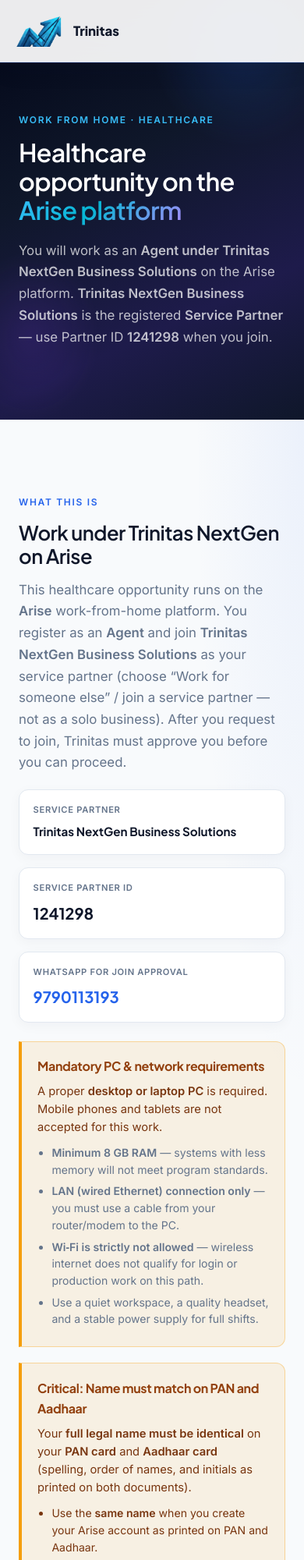
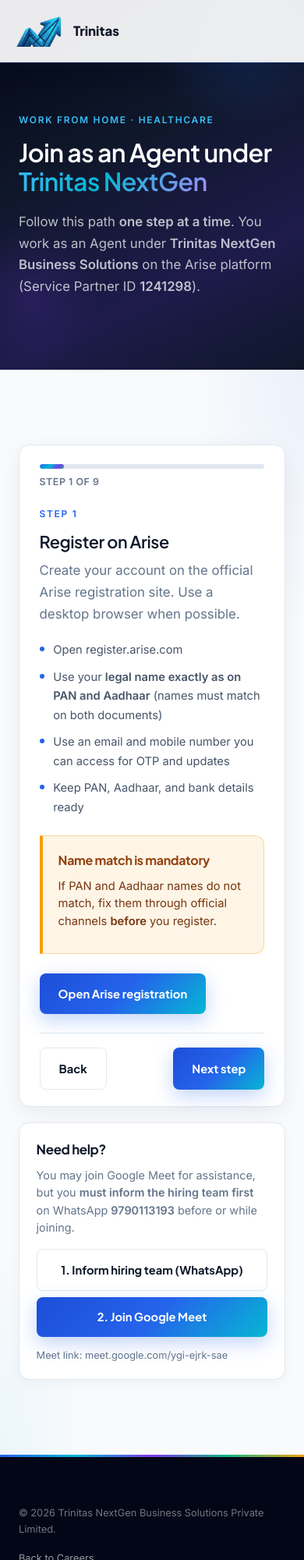
Before and after one commit to balahari13/Assessment, a website: page healthcare.html in a window 390 px wide. Shown: the top 2000 px of the page at 78% size. Drawn offline with Linux system fonts and the light colour scheme.

Commit message:
Healthcare one-step wizard: expertise, NDAs, dual assessments, Meet help

```diff
--- a/build.mjs
+++ b/build.mjs
@@ -7,7 +7,7 @@ const deploy = join(root, 'deploy');
 const siteFiles = [
     'index.html', 'about.html', 'careers.html', 'healthcare.html', 'assessment.html', 'admin.html',
     '404.html', 'thank-you.html',
-    'styles.css', 'careers.css', 'main.js', 'api.js', 'careers.js',
+    'styles.css', 'careers.css', 'main.js', 'api.js', 'careers.js', 'healthcare.js',
     'assessment.js', 'assessment-aptitude.js', 'assessment-data.js', 'assessment-data-attempt2.js', 'admin.js',
     'logo-icon.png', 'logo-full.png', 'logo-wordmark.png'
 ];
--- a/careers.css
+++ b/careers.css
@@ -96,11 +96,89 @@
     gap: 2rem;
     align-items: start;
 }
+.wizard-card {
+    background: var(--white);
+    border: 1px solid var(--border);
+    border-radius: 14px;
+    padding: 1.5rem 1.6rem 1.35rem;
+    box-shadow: 0 8px 28px rgba(15, 23, 42, 0.06);
+    margin-bottom: 1.25rem;
+}
+.wizard-progress { margin-bottom: 1.25rem; }
+.wizard-progress-track {
+    height: 6px;
+    background: var(--border);
+    border-radius: 99px;
+    overflow: hidden;
+}
+.wizard-progress-fill {
+    height: 100%;
+    width: 11%;
+    background: var(--gradient-brand);
+    border-radius: 99px;
+    transition: width 0.35s ease;
+}
+.wizard-step-label {
+    margin: 0.45rem 0 0;
+    font-size: 0.78rem;
+    font-weight: 700;
+    color: var(--text-muted);
+    letter-spacing: 0.04em;
+    text-transform: uppercase;
+}
+.wizard-step h2 {
+    font-size: 1.35rem;
+    margin: 0.25rem 0 0.65rem;
+    color: var(--navy);
+}
+.wizard-step .section-desc { margin-bottom: 0.85rem; }
+.wizard-step .btn { margin-top: 0.35rem; }
+.wizard-nav {
+    display: flex;
+    justify-content: space-between;
+    gap: 0.75rem;
+    margin-top: 1.5rem;
+    padding-top: 1.15rem;
+    border-top: 1px solid var(--border);
+    flex-wrap: wrap;
+}
+.wizard-nav .btn-primary { margin-left: auto; }
+.wizard-help {
+    background: var(--white);
+    border: 1px solid var(--border);
+    border-radius: 14px;
+    padding: 1.25rem 1.35rem;
+    box-shadow: 0 4px 16px rgba(15, 23, 42, 0.04);
+}
+.wizard-help h3 {
+    font-size: 1.05rem;
+    margin: 0 0 0.5rem;
+    color: var(--navy);
+}
+.wizard-help p {
+    font-size: 0.9rem;
+    line-height: 1.55;
+    color: var(--text-muted);
+    margin: 0 0 1rem;
+}
+.wizard-help-actions {
+    display: flex;
+    flex-direction: column;
+    gap: 0.5rem;
+}
+.wizard-help-note {
+    margin: 0.85rem 0 0 !important;
+    font-size: 0.8rem !important;
+}
 .healthcare-id-card {
     display: grid;
     grid-template-columns: repeat(3, 1fr);
     gap: 1rem;
     margin: 1.25rem 0 1.5rem;
+}
+.healthcare-id-card--compact {
+    grid-template-columns: 1fr 1fr;
+    margin: 1rem 0;
 }
 .healthcare-alert--equipment {
     background: rgba(37, 99, 235, 0.08);
--- a/healthcare.html
+++ b/healthcare.html
@@ -4,7 +4,7 @@
     <meta charset="UTF-8">
     <meta name="viewport" content="width=device-width, initial-scale=1.0">
     <title>Healthcare Opportunity | Trinitas Careers</title>
-    <meta name="description" content="Healthcare work-from-home opportunity via the Arise platform. Join Service Partner ID 1241298. Name on PAN and Aadhaar must match.">
+    <meta name="description" content="Step-by-step healthcare work-from-home path via Arise under Trinitas NextGen Business Solutions (Service Partner ID 1241298).">
     <meta name="theme-color" content="#020617">
     <link rel="icon" href="logo-icon.png" type="image/png">
     <link rel="preconnect" href="https://fonts.googleapis.com">
@@ -51,115 +51,159 @@
         <section class="careers-hero">
             <div class="container">
                 <p class="eyebrow eyebrow-light">Work From Home · Healthcare</p>
-                <h1>Healthcare opportunity on the <span class="text-accent-light">Arise platform</span></h1>
-                <p class="lead lead-light">You will work as an <strong>Agent under Trinitas NextGen Business Solutions</strong> on the Arise platform. <strong>Trinitas NextGen Business Solutions</strong> is the registered <strong>Service Partner</strong> — use Partner ID <strong>1241298</strong> when you join.</p>
+                <h1>Join as an Agent under <span class="text-accent-light">Trinitas NextGen</span></h1>
+                <p class="lead lead-light">Follow this path <strong>one step at a time</strong>. You work as an Agent under <strong>Trinitas NextGen Business Solutions</strong> on the Arise platform (Service Partner ID <strong>1241298</strong>).</p>
             </div>
         </section>
 
         <section class="section section-light">
-            <div class="container healthcare-layout">
-                <div>
-                    <p class="eyebrow">What this is</p>
-                    <h2>Work under Trinitas NextGen on Arise</h2>
-                    <p class="section-desc">This healthcare opportunity runs on the <strong>Arise</strong> work-from-home platform. You register as an <strong>Agent</strong> and join <strong>Trinitas NextGen Business Solutions</strong> as your service partner (choose “Work for someone else” / join a service partner — not as a solo business). After you request to join, Trinitas must approve you before you can proceed.</p>
+            <div class="container" style="max-width:720px">
+                <div class="wizard-card" id="hc-wizard">
+                    <div class="wizard-progress" aria-hidden="true">
+                        <div class="wizard-progress-track">
+                            <div class="wizard-progress-fill" id="wizard-progress-fill"></div>
+                        </div>
+                        <p class="wizard-step-label" id="wizard-step-label">Step 1 of 9</p>
+                    </div>
 
-                    <div class="healthcare-id-card">
-                        <div>
-                            <span class="healthcare-id-label">Service Partner</span>
-                            <strong class="healthcare-id-value" style="font-size:0.95rem;line-height:1.25">Trinitas NextGen Business Solutions</strong>
+                    <div class="wizard-step" data-step="0">
+                        <p class="eyebrow">Step 1</p>
+                        <h2>Register on Arise</h2>
+                        <p class="section-desc">Create your account on the official Arise registration site. Use a desktop browser when possible.</p>
+                        <ul class="careers-list">
+                            <li>Open <a href="https://register.arise.com/" target="_blank" rel="noopener">register.arise.com</a></li>
+                            <li>Use your <strong>legal name exactly as on PAN and Aadhaar</strong> (names must match on both documents)</li>
+                            <li>Use an email and mobile number you can access for OTP and updates</li>
+                            <li>Keep PAN, Aadhaar, and bank details ready</li>
+                        </ul>
+                        <div class="healthcare-alert" role="note">
+                            <h3>Name match is mandatory</h3>
+                            <p>If PAN and Aadhaar names do not match, fix them through official channels <strong>before</strong> you register.</p>
                         </div>
-                        <div>
-                            <span class="healthcare-id-label">Service Partner ID</span>
-                            <strong class="healthcare-id-value">1241298</strong>
-                        </div>
-                        <div>
-                            <span class="healthcare-id-label">WhatsApp for join approval</span>
-                            <strong class="healthcare-id-value">
-                                <a href="https://wa.me/919790113193">9790113193</a>
-                            </strong>
+                        <a href="https://register.arise.com/" class="btn btn-primary" target="_blank" rel="noopener">Open Arise registration</a>
+                    </div>
+
+                    <div class="wizard-step" data-step="1" hidden>
+                        <p class="eyebrow">Step 2</p>
+                        <h2>Areas of expertise and interest</h2>
+                        <p class="section-desc">After registering, complete the profile section for <strong>areas of expertise</strong> and <strong>areas of interest</strong> on Arise. Choose options that match your skills (for example healthcare support, customer care, or related domains shown on the form).</p>
+                        <ul class="careers-list">
+                            <li>Fill every required field honestly — this helps matching and approval</li>
+                            <li>Save or continue only after expertise and interest sections are complete</li>
+                        </ul>
+                    </div>
+
+                    <div class="wizard-step" data-step="2" hidden>
+                        <p class="eyebrow">Step 3</p>
+                        <h2>Work for Someone Else</h2>
+                        <p class="section-desc">Select <strong>Work for someone else</strong> / join an existing service partner. Do <strong>not</strong> create your own service partner business for this path.</p>
+                        <ul class="careers-list">
+                            <li>You will join as an <strong>Agent under Trinitas NextGen Business Solutions</strong></li>
+                            <li>Service Partner name: <strong>Trinitas NextGen Business Solutions</strong></li>
+                            <li>Service Partner ID (enter later in this step sequence): <strong>1241298</strong></li>
+                        </ul>
+                    </div>
+
+                    <div class="wizard-step" data-step="3" hidden>
+                        <p class="eyebrow">Step 4</p>
+                        <h2>Aadhaar &amp; PAN — verify online</h2>
+                        <p class="section-desc">After “Work for someone else,” enter your <strong>Aadhaar</strong> and <strong>PAN</strong> and complete <strong>online verification</strong> on Arise.</p>
+                        <ul class="careers-list">
+                            <li>Numbers and names must match your physical cards</li>
+                            <li>Do not skip verification — partner ID comes only after this succeeds</li>
+                        </ul>
+                        <div class="healthcare-alert" role="note">
+                            <h3>Critical</h3>
+                            <p>Full legal name must be identical on PAN and Aadhaar (spelling and order of names).</p>
                         </div>
                     </div>
 
-                    <div class="healthcare-alert healthcare-alert--equipment" role="note">
-                        <h3>Mandatory PC &amp; network requirements</h3>
-                        <p>A proper <strong>desktop or laptop PC</strong> is required. Mobile phones and tablets are not accepted for this work.</p>
-                        <ul>
-                            <li><strong>Minimum 8 GB RAM</strong> — systems with less memory will not meet program standards.</li>
-                            <li><strong>LAN (wired Ethernet) connection only</strong> — you must use a cable from your router/modem to the PC.</li>
-                            <li><strong>Wi‑Fi is strictly not allowed</strong> — wireless internet does not qualify for login or production work on this path.</li>
-                            <li>Use a quiet workspace, a quality headset, and a stable power supply for full shifts.</li>
+                    <div class="wizard-step" data-step="4" hidden>
+                        <p class="eyebrow">Step 5</p>
+                        <h2>Enter Service Partner ID &amp; request approval</h2>
+                        <p class="section-desc">Only after Aadhaar and PAN are verified online, enter Service Partner ID <strong>1241298</strong> for <strong>Trinitas NextGen Business Solutions</strong>.</p>
+                        <div class="healthcare-id-card healthcare-id-card--compact">
+                            <div>
+                                <span class="healthcare-id-label">Service Partner ID</span>
+                                <strong class="healthcare-id-value">1241298</strong>
+                            </div>
+                            <div>
+                                <span class="healthcare-id-label">WhatsApp for approval</span>
+                                <strong class="healthcare-id-value"><a href="https://wa.me/919790113193">9790113193</a></strong>
+                            </div>
+                        </div>
+                        <p class="section-desc">Message WhatsApp with your full name (as on PAN/Aadhaar), Arise email/mobile, and partner ID <strong>1241298</strong>. Wait for approval before the next step.</p>
+                        <a href="https://wa.me/919790113193?text=Hello%2C%20I%20registered%20on%20Arise%20under%20Trinitas%20NextGen%20Business%20Solutions%20(Partner%20ID%201241298).%20Please%20approve%20my%20join%20request." class="btn btn-secondary" target="_blank" rel="noopener">WhatsApp hiring team</a>
+                    </div>
+
+                    <div class="wizard-step" data-step="5" hidden>
+                        <p class="eyebrow">Step 6</p>
+                        <h2>After approval — sign NDAs</h2>
+                        <p class="section-desc">Once your join request is approved, complete both agreements:</p>
+                        <ul class="careers-list">
+                            <li><strong>NDA (Arise)</strong> — sign the non-disclosure agreement on the Arise platform as prompted</li>
+                            <li><strong>Agent NDA (Trinitas)</strong> — sign the Trinitas Agent NDA when shared by the hiring team</li>
+                        </ul>
+                        <p class="section-desc">Do not skip either document. Keep confirmation screenshots or emails for your records.</p>
+                    </div>
+
+                    <div class="wizard-step" data-step="6" hidden>
+                        <p class="eyebrow">Step 7</p>
+                        <h2>Reach Trinitas for finalization</h2>
+                        <p class="section-desc">After both NDAs are signed, contact Trinitas for finalization of your onboarding.</p>
+                        <ul class="careers-list">
+                            <li>WhatsApp: <a href="https://wa.me/919790113193"><strong>9790113193</strong></a></li>
+                            <li>Confirm: Arise registration complete, partner ID joined, NDAs signed</li>
+                            <li>Wait for the hiring team to confirm you are cleared for assessments</li>
                         </ul>
                     </div>
 
-                    <div class="healthcare-alert" role="note">
-                        <h3>Critical: Name must match on PAN and Aadhaar</h3>
-                        <p>Your <strong>full legal name must be identical</strong> on your <strong>PAN card</strong> and <strong>Aadhaar card</strong> (spelling, order of names, and initials as printed on both documents).</p>
-                        <ul>
-                            <li>Use the <strong>same name</strong> when you create your Arise account as printed on PAN and Aadhaar.</li>
-                            <li>Mismatches (e.g. missing middle name, different spelling, or reverse order) often block KYC, banking, and partner approval.</li>
-                            <li>If your documents do not match, update one through official channels <strong>before</strong> you register.</li>
+                    <div class="wizard-step" data-step="7" hidden>
+                        <p class="eyebrow">Step 8</p>
+                        <h2>Complete the Trinitas website assessment</h2>
+                        <p class="section-desc">After finalization from Trinitas, complete the <strong>preliminary skills assessment on this website</strong> (Careers → Attempt 1).</p>
+                        <ul class="careers-list">
+                            <li>Allow about 75 minutes in a quiet place with a working microphone</li>
+                            <li>You may pause if needed; recruitment generates an OTP to resume</li>
+                            <li>Use stable power and your assessment device as instructed</li>
                         </ul>
+                        <a href="careers.html#register" class="btn btn-primary">Go to Trinitas assessment</a>
+                    </div>
+
+                    <div class="wizard-step" data-step="8" hidden>
+                        <p class="eyebrow">Step 9</p>
+                        <h2>Take the Arise website assessment</h2>
+                        <p class="section-desc">In addition to the Trinitas assessment, complete any <strong>assessment required on the Arise website</strong> / dashboard for your program.</p>
+                        <ul class="careers-list">
+                            <li>Log in to Arise and follow the assessment or certification prompts shown there</li>
+                            <li>Finish both Trinitas and Arise assessments as advised by the hiring team</li>
+                        </ul>
+                        <div class="healthcare-alert healthcare-alert--equipment" role="note">
+                            <h3>PC requirements before you go live</h3>
+                            <ul>
+                                <li><strong>Minimum 8 GB RAM</strong></li>
+                                <li><strong>LAN (wired) only — Wi‑Fi is strictly not allowed</strong></li>
+                                <li>Quiet workspace and quality headset</li>
+                            </ul>
+                        </div>
+                        <a href="https://register.arise.com/" class="btn btn-secondary" target="_blank" rel="noopener">Open Arise</a>
+                    </div>
+
+                    <div class="wizard-nav">
+                        <button type="button" class="btn btn-secondary" id="wizard-back" hidden>Back</button>
+                        <button type="button" class="btn btn-primary" id="wizard-next">Next step</button>
                     </div>
                 </div>
 
-                <div class="careers-card healthcare-steps-card">
-                    <h3>How to register on Arise</h3>
-                    <ol class="healthcare-steps">
-                        <li>
-                            <strong>Prepare documents</strong>
-                            <span>PAN, Aadhaar, bank details, and a clear photo. Confirm the name is the same on PAN and Aadhaar.</span>
-                        </li>
-                        <li>
-                            <strong>Open Arise registration</strong>
-                            <span>Go to <a href="https://register.arise.com/" target="_blank" rel="noopener">register.arise.com</a> (or the official Arise agent registration page) on a desktop browser when possible.</span>
-                        </li>
-                        <li>
-                            <strong>Create your account</strong>
-                            <span>Enter your details using your legal name exactly as on PAN and Aadhaar. Use an email and mobile number you can access.</span>
-                        </li>
-                        <li>
-                            <strong>Choose “Work for someone else” / join a service partner</strong>
-                            <span>Do not set up as an independent service partner. Select <strong>Work for someone else</strong> so you join as an <strong>Agent under Trinitas NextGen Business Solutions</strong>.</span>
-                        </li>
-                        <li>
-                            <strong>Enter Aadhaar and PAN — verify online</strong>
-                            <span>After selecting “Work for someone else,” enter your <strong>Aadhaar number</strong> and <strong>PAN number</strong> and complete the <strong>online verification</strong> on Arise. Your name on both documents must match exactly.</span>
-                        </li>
-                        <li>
-                            <strong>Enter Trinitas Service Partner ID</strong>
-                            <span>Only after Aadhaar and PAN are verified online, enter Service Partner ID <strong>1241298</strong> (<strong>Trinitas NextGen Business Solutions</strong>).</span>
-                        </li>
-                        <li>
-                            <strong>Request approval on WhatsApp</strong>
-                            <span>Message <a href="https://wa.me/919790113193">9790113193</a> with: full name (as on PAN/Aadhaar), Arise registered email/mobile, and that you joined <strong>Trinitas NextGen Business Solutions</strong> (Partner ID <strong>1241298</strong>). Wait for approval before next steps.</span>
-                        </li>
-                        <li>
-                            <strong>Confirm PC setup before you go live</strong>
-                            <span>Minimum <strong>8 GB RAM</strong>, <strong>LAN (wired) internet only</strong> — <strong>Wi‑Fi is strictly not allowed</strong>. Finish any remaining Arise profile and program steps after approval.</span>
-                        </li>
-                    </ol>
-                    <div class="healthcare-actions">
-                        <a href="https://register.arise.com/" class="btn btn-primary btn-full" target="_blank" rel="noopener">Open Arise registration</a>
-                        <a href="https://wa.me/919790113193?text=Hello%2C%20I%20want%20to%20join%20Service%20Partner%20ID%201241298%20for%20the%20healthcare%20opportunity." class="btn btn-secondary btn-full" target="_blank" rel="noopener">WhatsApp for approval</a>
-                        <a href="careers.html#register" class="healthcare-back">← Trinitas skills assessment</a>
+                <aside class="wizard-help" aria-label="Need help">
+                    <h3>Need help?</h3>
+                    <p>You may join Google Meet for assistance, but you <strong>must inform the hiring team first</strong> on WhatsApp <strong>9790113193</strong> before or while joining.</p>
+                    <div class="wizard-help-actions">
+                        <a href="https://wa.me/919790113193?text=Hello%2C%20I%20need%20help%20with%20the%20healthcare%20onboarding%20steps%20and%20would%20like%20to%20join%20Google%20Meet." class="btn btn-secondary btn-full" target="_blank" rel="noopener">1. Inform hiring team (WhatsApp)</a>
+                        <a href="https://meet.google.com/ygi-ejrk-sae" class="btn btn-primary btn-full" target="_blank" rel="noopener">2. Join Google Meet</a>
                     </div>
-                </div>
-            </div>
-        </section>
-
-        <section class="section">
-            <div class="container healthcare-notes">
-                <h2>Before you start</h2>
-                <ul class="careers-list">
-                    <li><strong>You work under Trinitas NextGen</strong> — You join as an <strong>Agent</strong> under Trinitas NextGen Business Solutions, the Service Partner on Arise (ID <strong>1241298</strong>).</li>
-                    <li><strong>Name consistency</strong> — PAN and Aadhaar must show the same legal name; use that exact name on Arise.</li>
-                    <li><strong>Order on Arise</strong> — After “Work for someone else,” complete <strong>Aadhaar + PAN online verification</strong>, then enter partner ID <strong>1241298</strong>.</li>
-                    <li><strong>Partner ID</strong> — Always enter <strong>1241298</strong> (Trinitas NextGen Business Solutions) after document verification.</li>
-                    <li><strong>Approval</strong> — Joining is not complete until you receive confirmation via WhatsApp on <strong>9790113193</strong>.</li>
-                    <li><strong>PC: minimum 8 GB RAM</strong> — A PC/laptop meeting this memory requirement is mandatory.</li>
-                    <li><strong>LAN only — Wi‑Fi strictly not allowed</strong> — Connect the PC with a wired Ethernet (LAN) cable. Wireless/Wi‑Fi is not permitted for this work.</li>
-                    <li><strong>Separate from skills assessment</strong> — The preliminary assessment on the Careers page is a different track. Complete the Arise steps on this page for the healthcare agent path under Trinitas.</li>
-                </ul>
+                    <p class="wizard-help-note">Meet link: <a href="https://meet.google.com/ygi-ejrk-sae" target="_blank" rel="noopener">meet.google.com/ygi-ejrk-sae</a></p>
+                </aside>
             </div>
         </section>
     </main>
@@ -172,5 +216,6 @@
     </footer>
 
     <script src="careers.js"></script>
+    <script src="healthcare.js"></script>
 </body>
 </html>
--- /dev/null
+++ b/healthcare.js
@@ -0,0 +1,58 @@
+(function () {
+    'use strict';
+
+    function initWizard() {
+        const root = document.getElementById('hc-wizard');
+        if (!root) return;
+
+        const steps = Array.from(root.querySelectorAll('.wizard-step'));
+        const total = steps.length;
+        let index = 0;
+
+        const label = document.getElementById('wizard-step-label');
+        const fill = document.getElementById('wizard-progress-fill');
+        const backBtn = document.getElementById('wizard-back');
+        const nextBtn = document.getElementById('wizard-next');
+
+        function render() {
+            steps.forEach((el, i) => {
+                el.hidden = i !== index;
+            });
+            if (label) label.textContent = `Step ${index + 1} of ${total}`;
+            if (fill) fill.style.width = `${Math.round(((index + 1) / total) * 100)}%`;
+            if (backBtn) backBtn.hidden = index === 0;
+            if (nextBtn) {
+                nextBtn.textContent = index >= total - 1 ? 'Finish' : 'Next step';
+            }
+            root.scrollIntoView({ behavior: 'smooth', block: 'start' });
+        }
+
+        if (backBtn) {
+            backBtn.addEventListener('click', () => {
+                if (index > 0) {
+                    index -= 1;
+                    render();
+                }
+            });
+        }
+
+        if (nextBtn) {
+            nextBtn.addEventListener('click', () => {
+                if (index < total - 1) {
+                    index += 1;
+                    render();
+                } else {
+                    window.location.href = 'careers.html#register';
+                }
+            });
+        }
+
+        render();
+    }
+
+    if (document.readyState === 'loading') {
+        document.addEventListener('DOMContentLoaded', initWizard);
+    } else {
+        initWizard();
+    }
+})();
```
